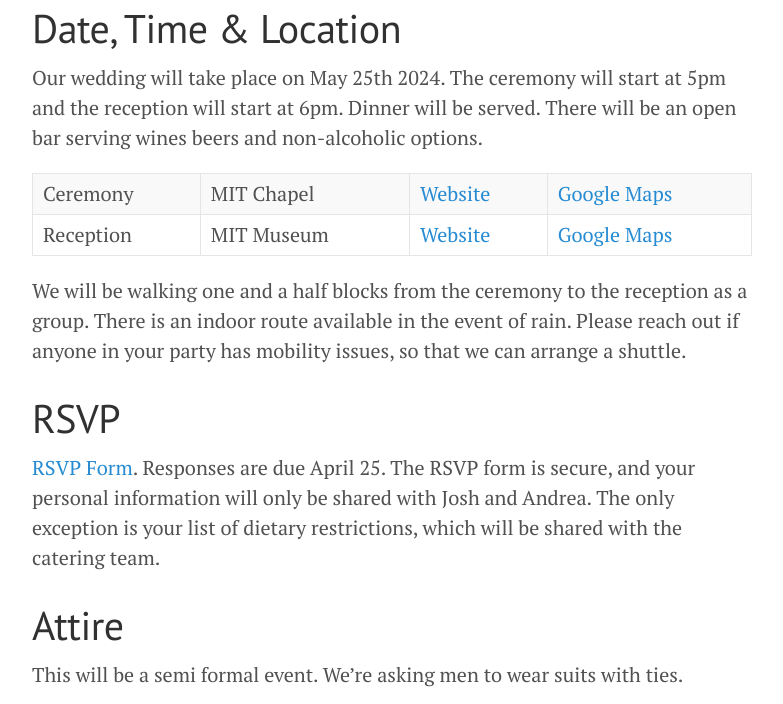
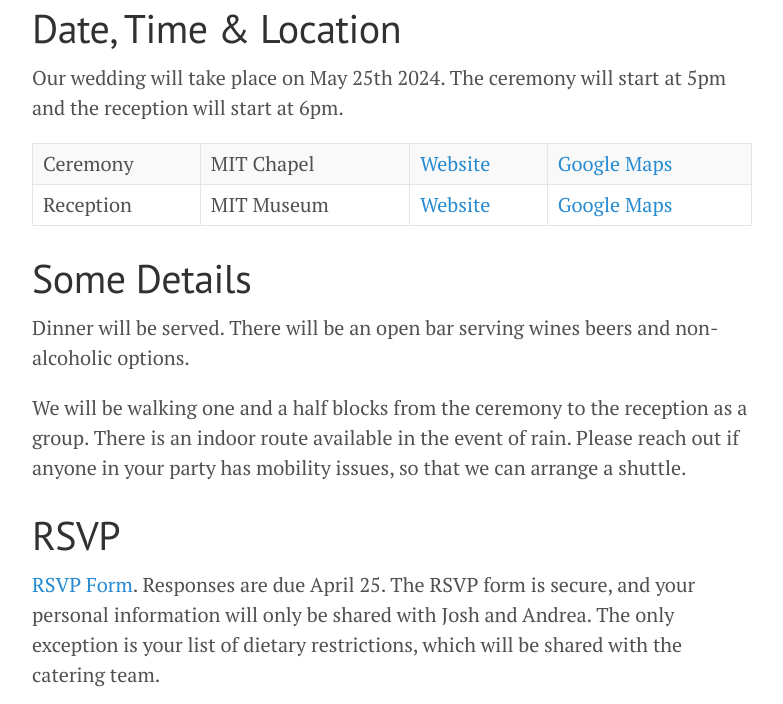
Before and after one commit to JoshBradshaw/andreajosh.github.io, a Jekyll site: the page built from _posts/2023-12-30-overview.md, in a window 1280 px wide and 900 px high, scrolled down 300 px, cut to the strip 196-900 px from the top of the window. Shown: the whole strip, without its empty margins (248-1031 px from the left). Built offline with Jekyll 4.4.1, drawn with Linux system fonts in a browser that asks for light colours.

Commit message:
Update 2023-12-30-overview.md

```diff
--- a/_posts/2023-12-30-overview.md
+++ b/_posts/2023-12-30-overview.md
@@ -7,10 +7,14 @@ title: ''
 
 # Date, Time & Location
 
-Our wedding will take place on May 25th 2024. The ceremony will start at 5pm and the reception will start at 6pm. Dinner will be served. There will be an open bar serving wines beers and non-alcoholic options.
+Our wedding will take place on May 25th 2024. The ceremony will start at 5pm and the reception will start at 6pm.
 
 Ceremony | MIT Chapel | [Website](https://studentlife.mit.edu/cac/event-services-spaces/event-spaces/mit-chapel) | [Google Maps](https://maps.app.goo.gl/xRdoz4kD7amgpMMJ8)
 Reception | MIT Museum | [Website](https://mitmuseum.mit.edu/) | [Google Maps](https://maps.app.goo.gl/asSMSx7WSqyuaUDC9)
+
+# Some Details
+
+Dinner will be served. There will be an open bar serving wines beers and non-alcoholic options.
 
 We will be walking one and a half blocks from the ceremony to the reception as a group. There is an indoor route available in the event of rain. Please reach out if anyone in your party has mobility issues, so that we can arrange a shuttle.
 
```
